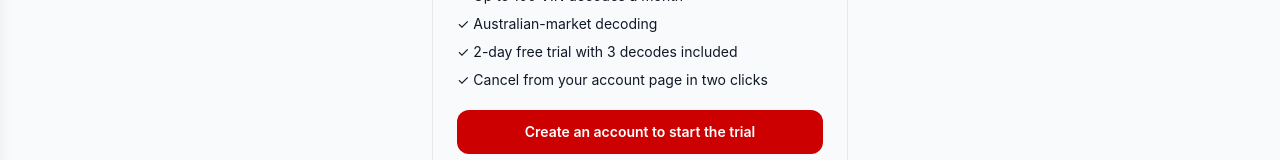
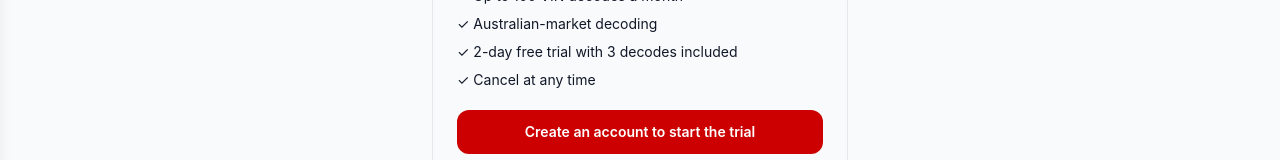
Before and after one commit to ajw-stack/car-parts-app, a Next.js app: page /pricing in a window 1280 px wide. Shown: the part 427-587 px from the top of the page. Built offline with nearby package versions, Linux system fonts and the light colour scheme; no server answers.

Commit message:
Pricing: 'Cancel at any time' bullet
Co-Authored-By: Claude Opus 5.5 <noreply@anthropic.com>

```diff
--- a/app/pricing/page.tsx
+++ b/app/pricing/page.tsx
@@ -63,7 +63,7 @@ function PricingBody() {
             <li>✓ Up to {PLAN.monthlyDecodes} VIN decodes a month</li>
             <li>✓ Australian-market decoding</li>
             <li>✓ {PLAN.trialDays}-day free trial with {PLAN.trialDecodes} decodes included</li>
-            <li>✓ Cancel from your account page in two clicks</li>
+            <li>✓ Cancel at any time</li>
           </ul>
 
           <div className="px-6 pb-6">
```
